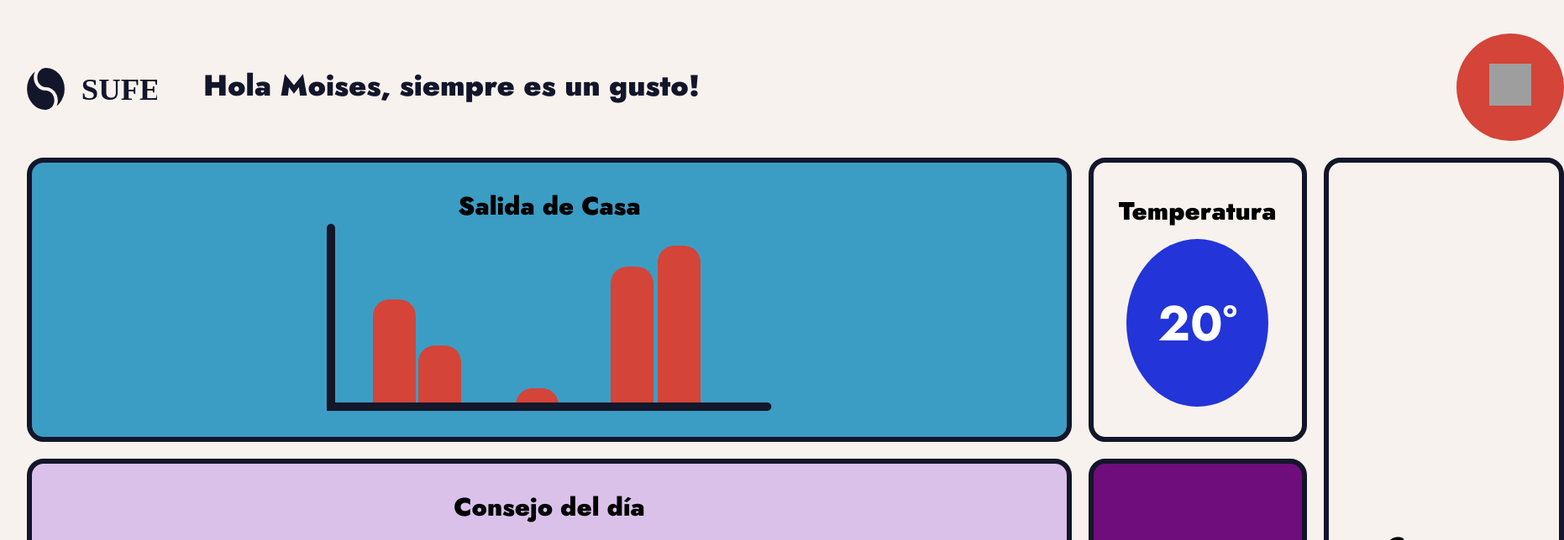
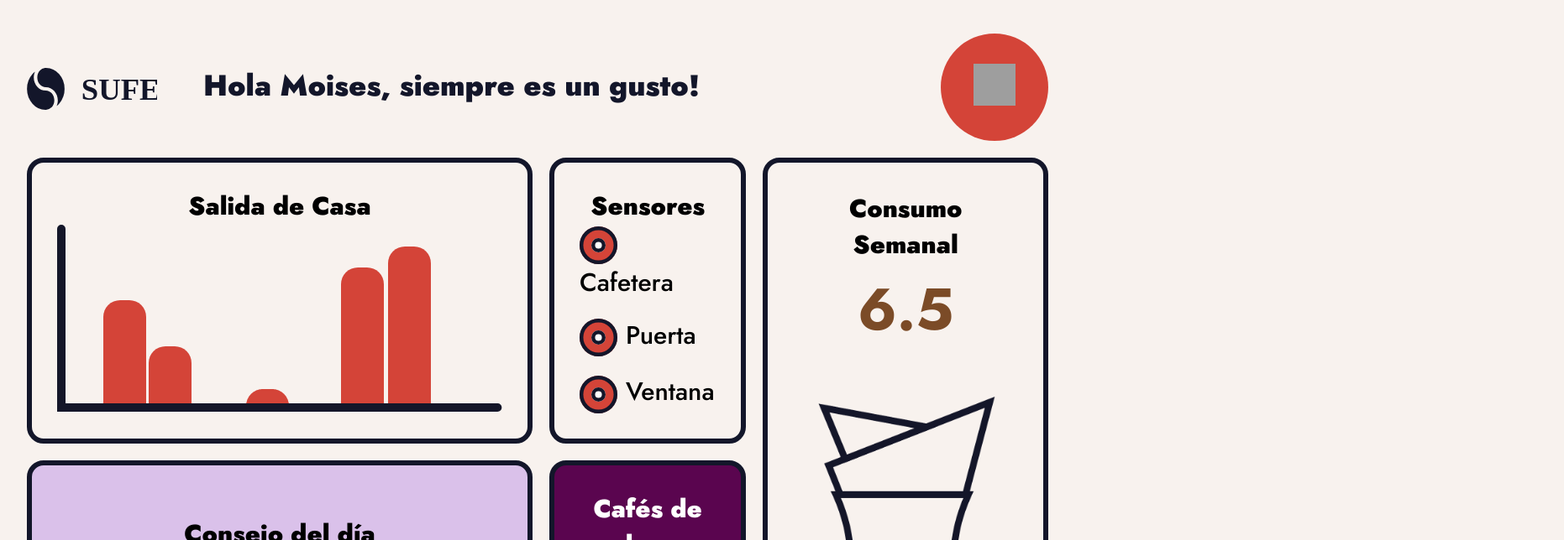
Before and after one commit to juanjosalco/Coffe_Tracker_IoT, a React (Create React App) app in the folder coffee-tracker/: page /dashboard in a window 1280 px wide. Shown: the top 644 px of the page at 84% size, 1862 px wide, since content can reach past the window. Built offline with nearby package versions, Linux system fonts and the light colour scheme; grey boxes are pictures that could not be loaded.

Commit message:
Changes in dashboard

```diff
--- a/coffee-tracker/src/CSS/user.css
+++ b/coffee-tracker/src/CSS/user.css
@@ -100,7 +100,7 @@
 .horas{
     grid-area: b;
     justify-content: center;
-    background-color: #3b9dc4;
+    background-color: var(--beishe);
 }
 
 .coffee{
@@ -137,23 +137,17 @@
     grid-area: e;
     place-items: center;
     color: white;
-    background-color: #700d7d;
+    background-color: #5a054f;
 }
 
 .sensor{
     grid-area: a;
 }
 
-.temperatura{
-    height: 200px;
-    width: 90%;
-    display: flex;
-    align-items: center;
-    justify-content: center;
-    background-color: #2334d8;
-    border-radius: 100%;
-    color: white;
-    font-size: 5rem;
+.sensores{
+    display: grid;
+    row-gap: 2rem;
+    place-self: center;
 }
 
 .sensores p{
--- a/coffee-tracker/src/Views/Dashboard.js
+++ b/coffee-tracker/src/Views/Dashboard.js
@@ -23,13 +23,15 @@ function Dashboard() {
             <article className="section sleep">
                 <p>Consejo del día</p>
                 <section>
-                    <p>Praesentium recusandae molestiae sed enim harum odit quisquam mollitia ab assumenda. aut exercitationem</p>
+                    <p>6.5</p>
                 </section>
             </article>
             <article className="section sensor">
-                <p>Temperatura</p>
-                <section className="temperatura">
-                    <h3>20°</h3>
+                <p>Sensores</p>
+                <section className="sensores">
+                    <p><span></span>Cafetera</p>
+                    <p><span></span>Puerta</p>
+                    <p><span></span>Ventana</p>
                 </section>
             </article>
             <article className="section coffee">
```
